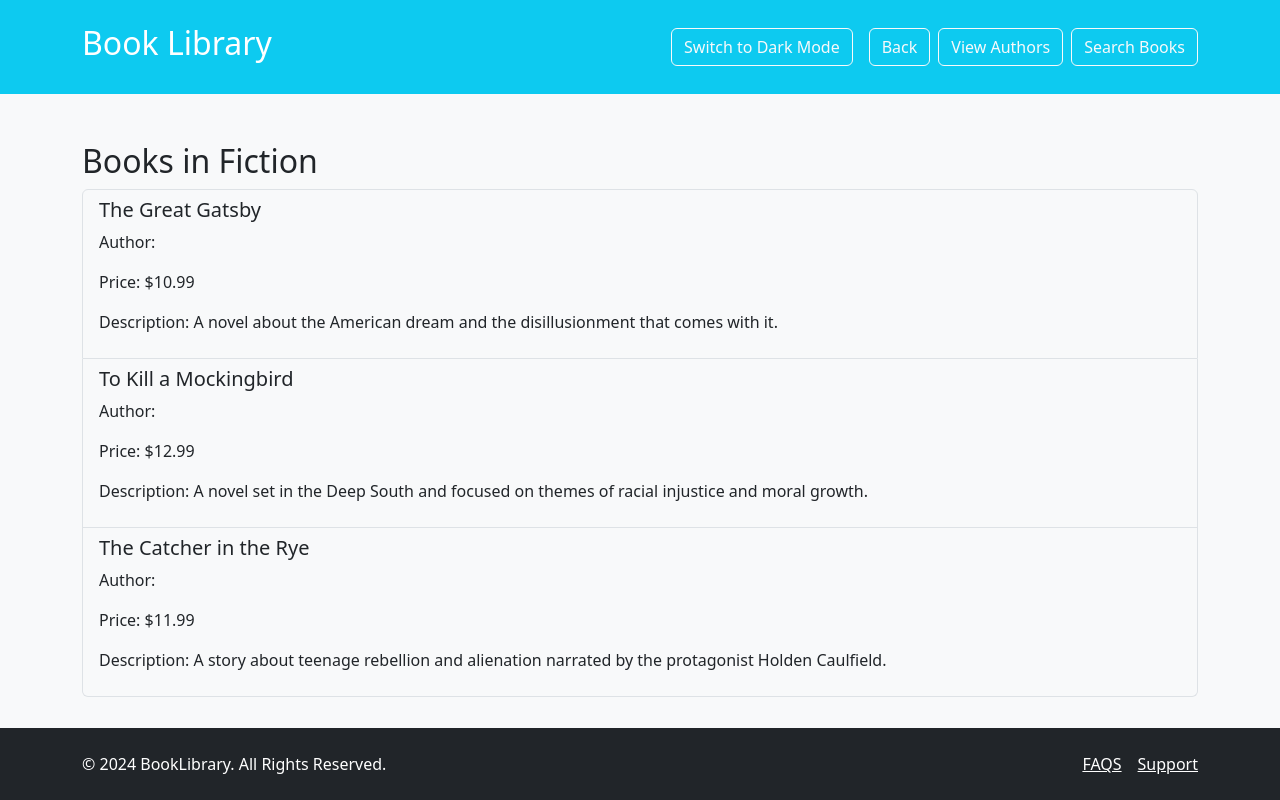
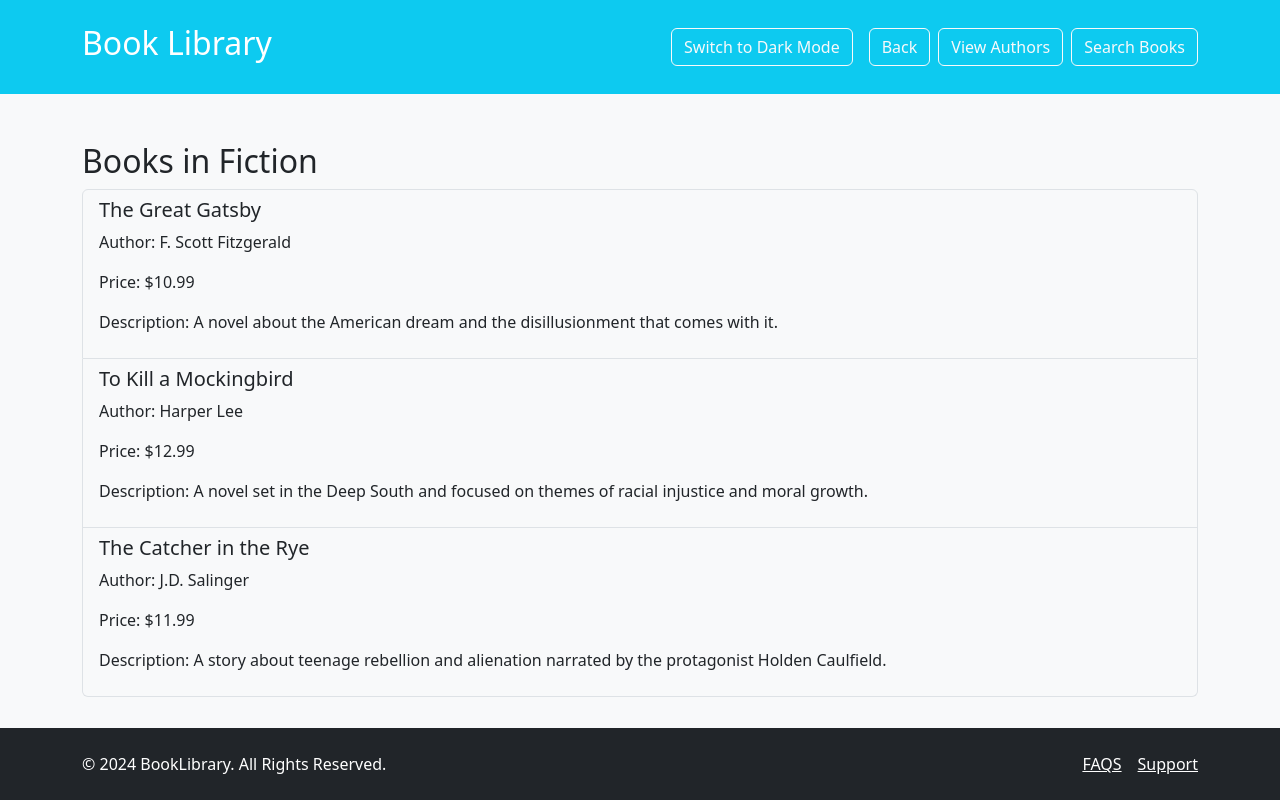
Before and after one commit to hamzasheraz/bookLibrary, a Next.js app: page /genres/1 in a window 1280 px wide. Built offline with nearby package versions, Linux system fonts and the light colour scheme.

Commit message:
Genres page updated

```diff
--- a/pages/genres/[id]/index.js
+++ b/pages/genres/[id]/index.js
@@ -1,5 +1,5 @@
 import { useRouter } from 'next/router';
-import { books, genres } from "@/helper";
+import { books, genres, authors } from "@/helper";
 import { useContext } from 'react';
 import Footer from "@/components/layout/footer";
 import Navbar from "@/components/layout/navbar";
@@ -9,8 +9,15 @@ const GenrePage = () => {
   const router = useRouter();
   const { id } = router.query;
   const { theme } = useContext(ThemeContext);
+
   const filteredBooks = books.filter(book => book.genreId === id);
+
   const genreName = genres.find(genre => genre.id === id)?.name || "Unknown Genre";
+
+  const getAuthorName = (authorId) => {
+    const foundAuthor = authors?.find(a => a.id === authorId);
+    return foundAuthor ? foundAuthor.name : "Unknown Author";
+  };
 
   return (
     <div className={`${theme === "light" ? "bg-light text-dark" : "bg-dark text-white"} min-vh-100`}>
@@ -24,7 +31,7 @@ const GenrePage = () => {
             {filteredBooks.map(book => (
               <li key={book.id} className={`list-group-item ${theme === "light" ? "bg-light text-dark" : "bg-dark text-white"}`}>
                 <h5>{book.title}</h5>
-                <p>Author: {book.author}</p>
+                <p>Author: {getAuthorName(book.authorId)}</p>
                 <p>Price: ${book.price.toFixed(2)}</p>
                 <p>Description: {book.description}</p>
               </li>
```
